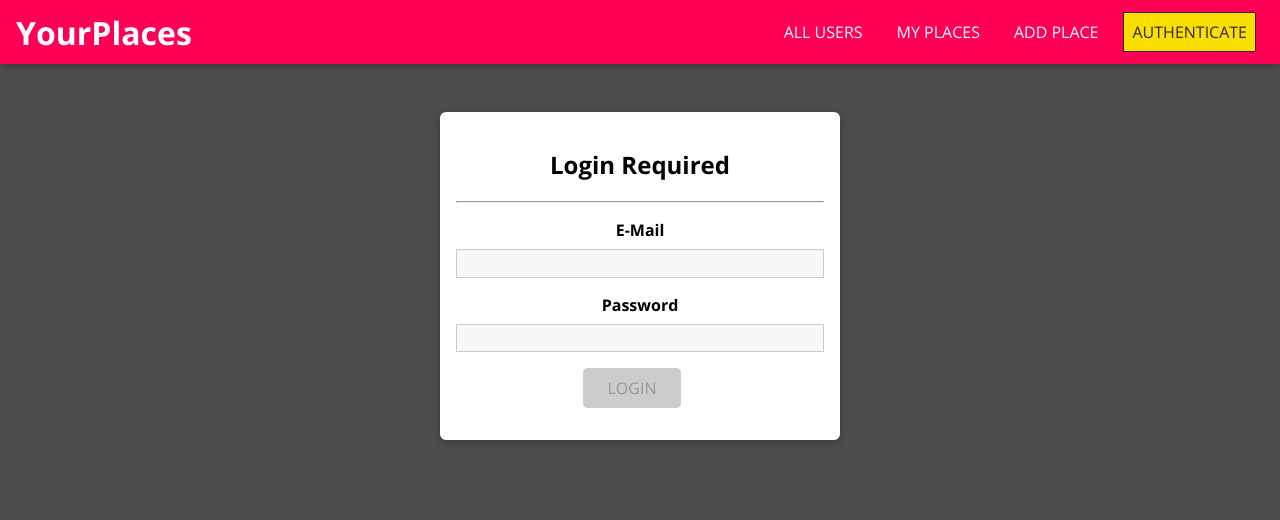
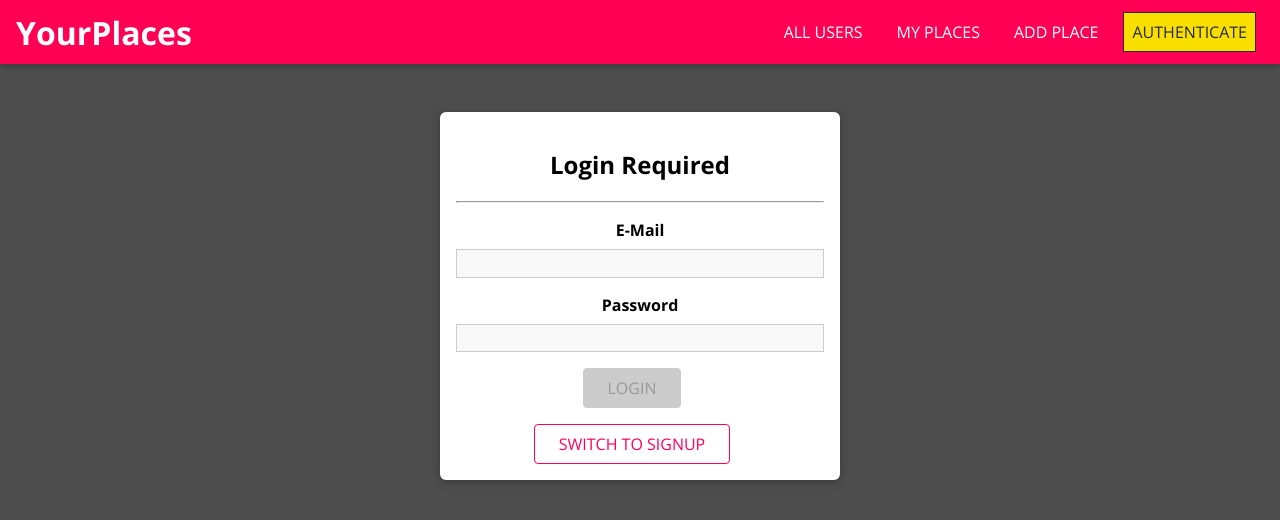
Before and after one commit to SoheilFM/SocialMediaProject, a React (Create React App) app: page /auth in a window 1280 px wide. Shown: the top 520 px of the page. Built offline with nearby package versions, Linux system fonts and the light colour scheme.

Commit message:
Adding SignUp Switch Mode Button

```diff
--- a/src/shared/hooks/form-hook.js
+++ b/src/shared/hooks/form-hook.js
@@ -5,6 +5,9 @@
         case 'INPUT_CHANGE':
             let formIsValid = true;
             for (const inputId in state.inputs) {
+                if (!state.inputs[inputId]) {
+                    continue;
+                }
                 if (inputId === action.inputId) {
                     formIsValid = formIsValid && action.isValid;
                 } else {
--- a/src/user/pages/Auth.js
+++ b/src/user/pages/Auth.js
@@ -1,62 +1,104 @@
-import React from 'react';
+import React, { useState } from 'react';
 
 import Card from '../../shared/components/UIElements/Card';
 import Input from '../../shared/components/FormElements/Input';
 import Button from '../../shared/components/FormElements/Button';
 import {
     VALIDATOR_EMAIL,
-  VALIDATOR_MINLENGTH
+    VALIDATOR_MINLENGTH,
+    VALIDATOR_REQUIRE,
 } from '../../shared/util/validators';
 import { useForm } from '../../shared/hooks/form-hook';
 import './Auth.css';
 
 const Auth = () => {
-  const [formState, inputHandler] = useForm(
+    const [isLoginMode, setIsLoginMode] = useState(true);
+
+    const [formState, inputHandler, setFormData] = useForm(
         {
             email: {
                 value: '',
-        isValid: false
+                isValid: false,
             },
             password: {
                 value: '',
-        isValid: false
-      }
+                isValid: false,
+            },
         },
         false
     );
 
-  const authSubmitHandler = event => {
+    const switchModeHandler = () => {
+        if (!isLoginMode) {
+            setFormData(
+                {
+                    ...formState.inputs,
+                    name: undefined,
+                },
+                formState.inputs.email.isValid &&
+                    formState.inputs.password.isValid
+            );
+        } else {
+            setFormData(
+                {
+                    ...formState.inputs,
+                    name: {
+                        value: '',
+                        isValid: false,
+                    },
+                },
+                false
+            );
+        }
+        setIsLoginMode((prevMode) => !prevMode);
+    };
+
+    const authSubmitHandler = (event) => {
         event.preventDefault();
         console.log(formState.inputs);
     };
 
     return (
-    <Card className="authentication">
+        <Card className='authentication'>
             <h2>Login Required</h2>
             <hr />
             <form onSubmit={authSubmitHandler}>
+                {!isLoginMode && (
                     <Input
-          element="input"
-          id="email"
-          type="email"
-          label="E-Mail"
+                        element='input'
+                        id='name'
+                        type='text'
+                        label='Your Name'
+                        validators={[VALIDATOR_REQUIRE()]}
+                        errorText='Please enter a name.'
+                        onInput={inputHandler}
+                    />
+                )}
+                <Input
+                    element='input'
+                    id='email'
+                    type='email'
+                    label='E-Mail'
                     validators={[VALIDATOR_EMAIL()]}
-          errorText="Please enter a valid email address."
+                    errorText='Please enter a valid email address.'
                     onInput={inputHandler}
                 />
                 <Input
-          element="input"
-          id="password"
-          type="password"
-          label="Password"
+                    element='input'
+                    id='password'
+                    type='password'
+                    label='Password'
                     validators={[VALIDATOR_MINLENGTH(5)]}
-          errorText="Please enter a valid password, at least 5 characters."
+                    errorText='Please enter a valid password, at least 5 characters.'
                     onInput={inputHandler}
                 />
-        <Button type="submit" disabled={!formState.isValid}>
-          LOGIN
+                <Button type='submit' disabled={!formState.isValid}>
+                    {isLoginMode ? 'LOGIN' : 'SIGNUP'}
                 </Button>
             </form>
+            <Button inverse onClick={switchModeHandler}>
+                SWITCH TO {isLoginMode ? 'SIGNUP' : 'LOGIN'}
+            </Button>
         </Card>
     );
 };
```
Lines whose indentation alone changed are shown as unchanged.
